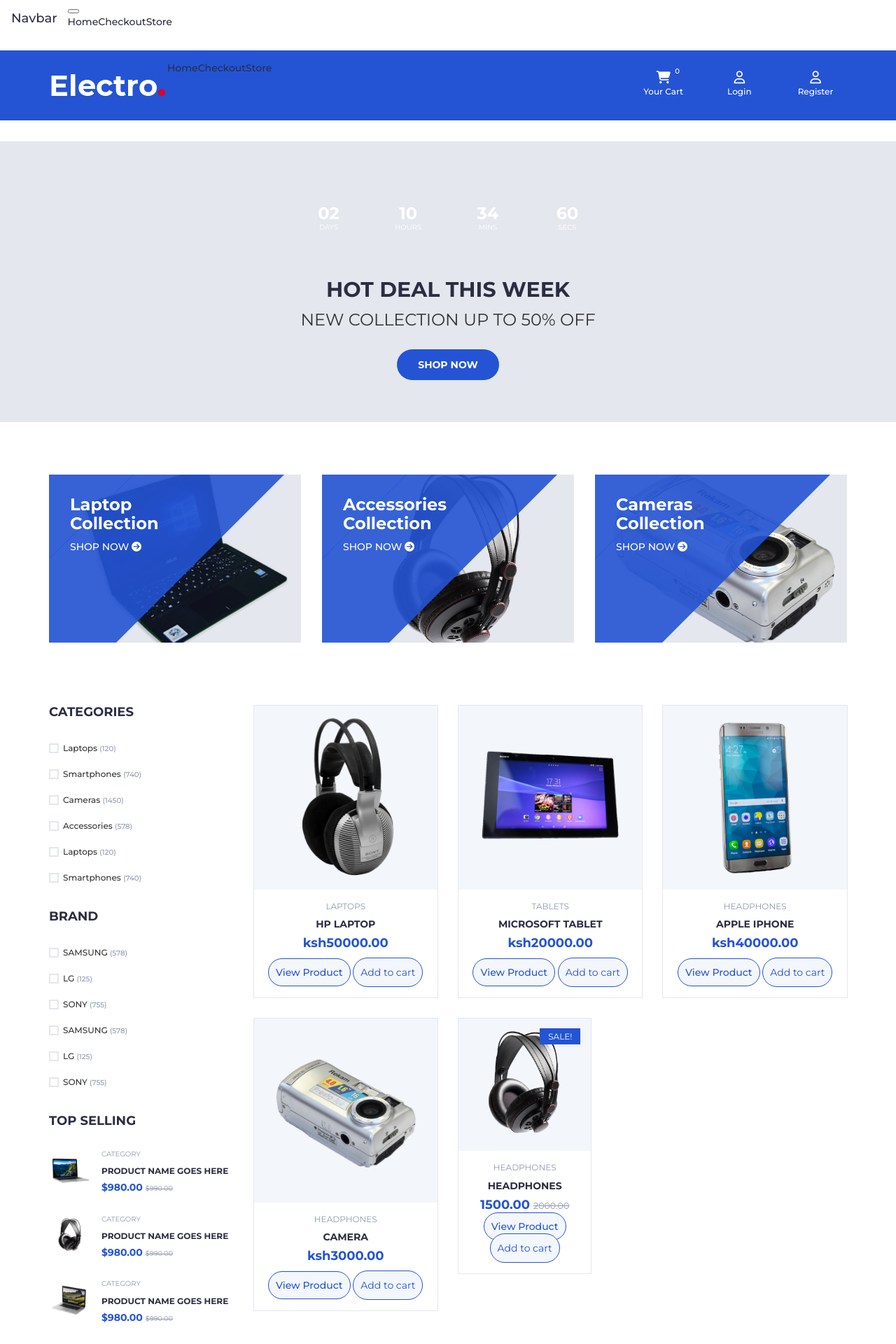
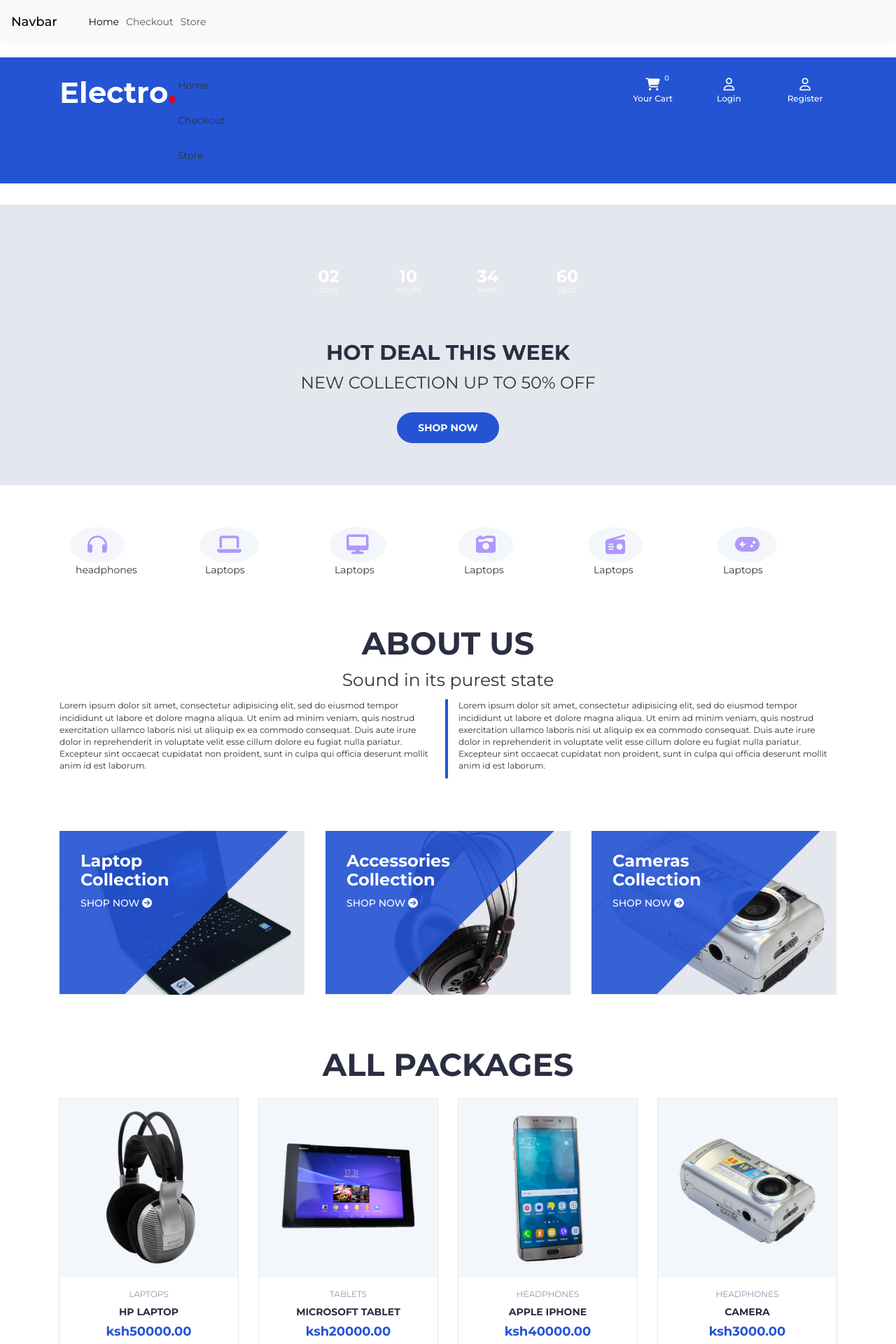
Before and after one commit to mercyogalo/Electric-website, a Django app: page / in a window 1280 px wide. Shown: the top 1920 px of the page at 70% size. Run offline with Django 4.2, Linux system fonts and the light colour scheme; data comes from the database, SQL or seed files in the repository; both versions use the stored data as it was after the commit; some libraries are stand-ins or nearby versions.

Commit message:
updated the home page
added a section with icons for product respresentation

```diff
--- a/electricwebsite/shop_features/templates/base.html
+++ b/electricwebsite/shop_features/templates/base.html
@@ -18,6 +18,8 @@
 		<!-- Google font -->
 		<link href="https://fonts.googleapis.com/css?family=Montserrat:400,500,700" rel="stylesheet">
 
+		<link href="https://cdn.jsdelivr.net/npm/bootstrap@5.3.3/dist/css/bootstrap.min.css" rel="stylesheet" integrity="sha384-QWTKZyjpPEjISv5WaRU9OFeRpok6YctnYmDr5pNlyT2bRjXh0JMhjY6hW+ALEwIH" crossorigin="anonymous">
+		<script src="https://cdn.jsdelivr.net/npm/bootstrap@5.3.3/dist/js/bootstrap.bundle.min.js" integrity="sha384-YvpcrYf0tY3lHB60NNkmXc5s9fDVZLESaAA55NDzOxhy9GkcIdslK1eN7N6jIeHz" crossorigin="anonymous"></script>
 		<!-- Bootstrap -->
 		<link type="text/css" rel="stylesheet" href="{% static 'css/bootstrap.min.css' %}"/>
 
@@ -58,11 +60,52 @@
 .quantity-section{
 	display:flex;
 }
+.heading{
+	text-align:center;
+	font-size:45px;
+}
+.sub-heading{
+	text-align:center;
+	font-size:25px;
+}
+.about .section-1{
+	border-right:4px solid var(--secondary-color);
+	font-size:12px;
+}
+.about .section-2 p{
+	font-size:12px;
+}
+.product-icons{
+	display:block;
+	margin:0 auto;
+}
+.product-icons i{
+	padding:25px;
+	border-radius:50%;
+	background-color:var(--primary-color);
+}
+
+.product-icons p{
+margin-left:8px;
+}
+
 
 @media(max-width:560px){
 	.product-image{
 		width:200px;
 		height:250px;
+	}
+	.heading{
+		font-size:25px;
+	}
+	.sub-heading{
+		font-size: 16px;
+	}
+	.about .section-1{
+		border:none;
+	}
+	.about .section-2{
+		border-top:4px solid var(--secondary-color);
 	}
 
 }
--- a/electricwebsite/shop_features/templates/index.html
+++ b/electricwebsite/shop_features/templates/index.html
@@ -9,6 +9,13 @@
 {% block  body %}
 
 <main>
+
+
+
+
+
+
+
 
 	<!-- HOT DEAL SECTION -->
 	<div id="hot-deal" class="section">
@@ -60,6 +67,103 @@
 		<!-- /container -->
 	</div>
 	<!-- /HOT DEAL SECTION -->
+
+
+
+
+<!-- SECTION -->
+<div class="section ">
+
+
+	<!-- container -->
+	<div class="container">
+		<!-- row -->
+		<div class="row product-icons">
+			<!-- STORE -->
+			<div  class="col-sm-2">
+				<i class="fa-solid fa-headphones fa-2xl text-center" style="color: #B197FC;"></i>
+				<p >headphones</p>
+			</div>
+
+			<div  class="col-sm-2">
+				<i class="fa-solid fa-laptop fa-2xl" style="color: #B197FC;"></i>
+				<p >Laptops</p>
+			</div>
+
+
+			<div  class="col-sm-2">
+				<i class="fa-solid fa-desktop fa-2xl" style="color: #B197FC;"></i>
+				<p >Laptops</p>
+			</div>
+
+
+			<div  class="col-sm-2">
+				<i class="fa-solid fa-camera-retro fa-2xl" style="color: #B197FC;"></i>
+				<p >Laptops</p>
+			</div>
+
+			<div  class="col-sm-2">
+				<i class="fa-solid fa-radio fa-2xl" style="color: #B197FC;"></i>
+				<p >Laptops</p>
+			</div>
+
+			<div  class="col-sm-2">
+				<i class="fa-solid fa-gamepad fa-2xl" style="color: #B197FC;"></i>
+				<p >Laptops</p>
+			</div>
+
+
+
+
+
+		</div>
+	</div>
+</div>
+
+
+
+
+
+
+
+
+
+
+<!-- SECTION -->
+<div class="section about">
+
+	<h2 class="heading">
+    ABOUT US
+	</h2>
+	<p class="sub-heading">
+Sound in its purest state
+	</p>
+	<!-- container -->
+	<div class="container">
+		<!-- row -->
+		<div class="row">
+			<!-- STORE -->
+			<div  class="col-md-6 section-1">
+				<p>
+	{% lorem 1 %}
+				</p>
+
+			</div>
+
+			<div  class="col-md-6 section-2">
+				<p>
+					{% lorem 1 %}
+								</p>
+
+			</div>
+
+
+
+		</div>
+	</div>
+</div>
+
+
 
 
 
@@ -129,195 +233,24 @@
 
 	<!-- SECTION -->
 	<div class="section">
+
+		<h2 class="heading">
+ALL PACKAGES
+		</h2>
 		<!-- container -->
 		<div class="container">
 			<!-- row -->
 			<div class="row">
-				<!-- ASIDE -->
-				<div id="aside" class="col-md-3">
-					<!-- aside Widget -->
-					<div class="aside">
-						<h3 class="aside-title">Categories</h3>
-						<div class="checkbox-filter">
-
-							<div class="input-checkbox">
-								<input type="checkbox" id="category-1">
-								<label for="category-1">
-									<span></span>
-									Laptops
-									<small>(120)</small>
-								</label>
-							</div>
-
-							<div class="input-checkbox">
-								<input type="checkbox" id="category-2">
-								<label for="category-2">
-									<span></span>
-									Smartphones
-									<small>(740)</small>
-								</label>
-							</div>
-
-							<div class="input-checkbox">
-								<input type="checkbox" id="category-3">
-								<label for="category-3">
-									<span></span>
-									Cameras
-									<small>(1450)</small>
-								</label>
-							</div>
-
-							<div class="input-checkbox">
-								<input type="checkbox" id="category-4">
-								<label for="category-4">
-									<span></span>
-									Accessories
-									<small>(578)</small>
-								</label>
-							</div>
-
-							<div class="input-checkbox">
-								<input type="checkbox" id="category-5">
-								<label for="category-5">
-									<span></span>
-									Laptops
-									<small>(120)</small>
-								</label>
-							</div>
-
-							<div class="input-checkbox">
-								<input type="checkbox" id="category-6">
-								<label for="category-6">
-									<span></span>
-									Smartphones
-									<small>(740)</small>
-								</label>
-							</div>
-						</div>
-					</div>
-					<!-- /aside Widget -->
-
-
-
-
-					<!-- aside Widget -->
-					<div class="aside">
-						<h3 class="aside-title">Brand</h3>
-						<div class="checkbox-filter">
-							<div class="input-checkbox">
-								<input type="checkbox" id="brand-1">
-								<label for="brand-1">
-									<span></span>
-									SAMSUNG
-									<small>(578)</small>
-								</label>
-							</div>
-							<div class="input-checkbox">
-								<input type="checkbox" id="brand-2">
-								<label for="brand-2">
-									<span></span>
-									LG
-									<small>(125)</small>
-								</label>
-							</div>
-							<div class="input-checkbox">
-								<input type="checkbox" id="brand-3">
-								<label for="brand-3">
-									<span></span>
-									SONY
-									<small>(755)</small>
-								</label>
-							</div>
-							<div class="input-checkbox">
-								<input type="checkbox" id="brand-4">
-								<label for="brand-4">
-									<span></span>
-									SAMSUNG
-									<small>(578)</small>
-								</label>
-							</div>
-							<div class="input-checkbox">
-								<input type="checkbox" id="brand-5">
-								<label for="brand-5">
-									<span></span>
-									LG
-									<small>(125)</small>
-								</label>
-							</div>
-							<div class="input-checkbox">
-								<input type="checkbox" id="brand-6">
-								<label for="brand-6">
-									<span></span>
-									SONY
-									<small>(755)</small>
-								</label>
-							</div>
-						</div>
-					</div>
-					<!-- /aside Widget -->
-
-
-					<!-- aside Widget -->
-					<div class="aside  top-selling">
-
-						<h3 class="aside-title">Top selling</h3>
-
-
-
-						<div class="product-widget">
-
-							<div class="product-img-section">
-							<div class="product-img">
-								<img src="{% static './img/product01.png' %}" alt="">
-							</div>
-						</div>
-
-							<div class="product-body">
-								<p class="product-category">Category</p>
-								<h3 class="product-name"><a href="#">product name goes here</a></h3>
-								<h4 class="product-price">$980.00 <del class="product-old-price">$990.00</del></h4>
-							</div>
-						</div>
-
-
-
-						<div class="product-widget">
-							<div class="product-img">
-								<img src="{% static './img/product02.png' %}" alt="">
-							</div>
-							<div class="product-body">
-								<p class="product-category">Category</p>
-								<h3 class="product-name"><a href="#">product name goes here</a></h3>
-								<h4 class="product-price">$980.00 <del class="product-old-price">$990.00</del></h4>
-							</div>
-						</div>
-
-						<div class="product-widget">
-							<div class="product-img">
-								<img src="{% static './img/product03.png' %}" alt="">
-							</div>
-							<div class="product-body">
-								<p class="product-category">Category</p>
-								<h3 class="product-name"><a href="#">product name goes here</a></h3>
-								<h4 class="product-price">$980.00 <del class="product-old-price">$990.00</del></h4>
-							</div>
-						</div>
-					</div>
-					<!-- /aside Widget -->
-				</div>
-				<!-- /ASIDE -->
-
 				<!-- STORE -->
-				<div id="store" class="col-md-9">
+				<div id="store" class="col-md-12">
 
 					<!-- /store top filter -->
 
 
+				<!-- store products -->
+						<div class="row justify-content-evenly">
 
 
-
-					<!-- store products -->
-					<div class="row">
 							{% for product in products %}
 				{% if  product.is_sale %}
 				<!-- product -->
@@ -337,11 +270,7 @@
 			<h3 class="product-name"><a href="#">{{product.name}}</a></h3>
 			<h4 class="product-price">{{product.sale_price}}.00 <del class="product-old-price">{{product.price}}.00</del></h4>
 
-			<a href="{% url "shop_features:product" product.id %}" class="add-to-cart-btn">View Product</a>
 
-			<button class="add-to-cart-btn" value="{{product.id}}" id="add-cart">
-				Add to cart
-			</button>
 
 
 		</div>
@@ -358,7 +287,7 @@
                  {% else %}
 
 						<!-- product -->
-						<div class="col-md-4 col-xs-6">
+						<div class="col-md-3 col-xs-6">
 
 							<div class="product">
 
@@ -371,11 +300,7 @@
 									<h3 class="product-name"><a href="#">{{product.name}}</a></h3>
 									<h4 class="product-price">ksh{{product.price}}.00 </h4>
 
-								<a href="{% url "shop_features:product" product.id %}" class="add-to-cart-btn">View Product</a>
 
-								<button class="add-to-cart-btn" value="{{product.id}}" id="add-cart">
-									Add to cart
-								</button>
 
 
 
```
Also changed, not shown: electricwebsite/db.sqlite3. Lines whose indentation alone changed are shown as unchanged.
